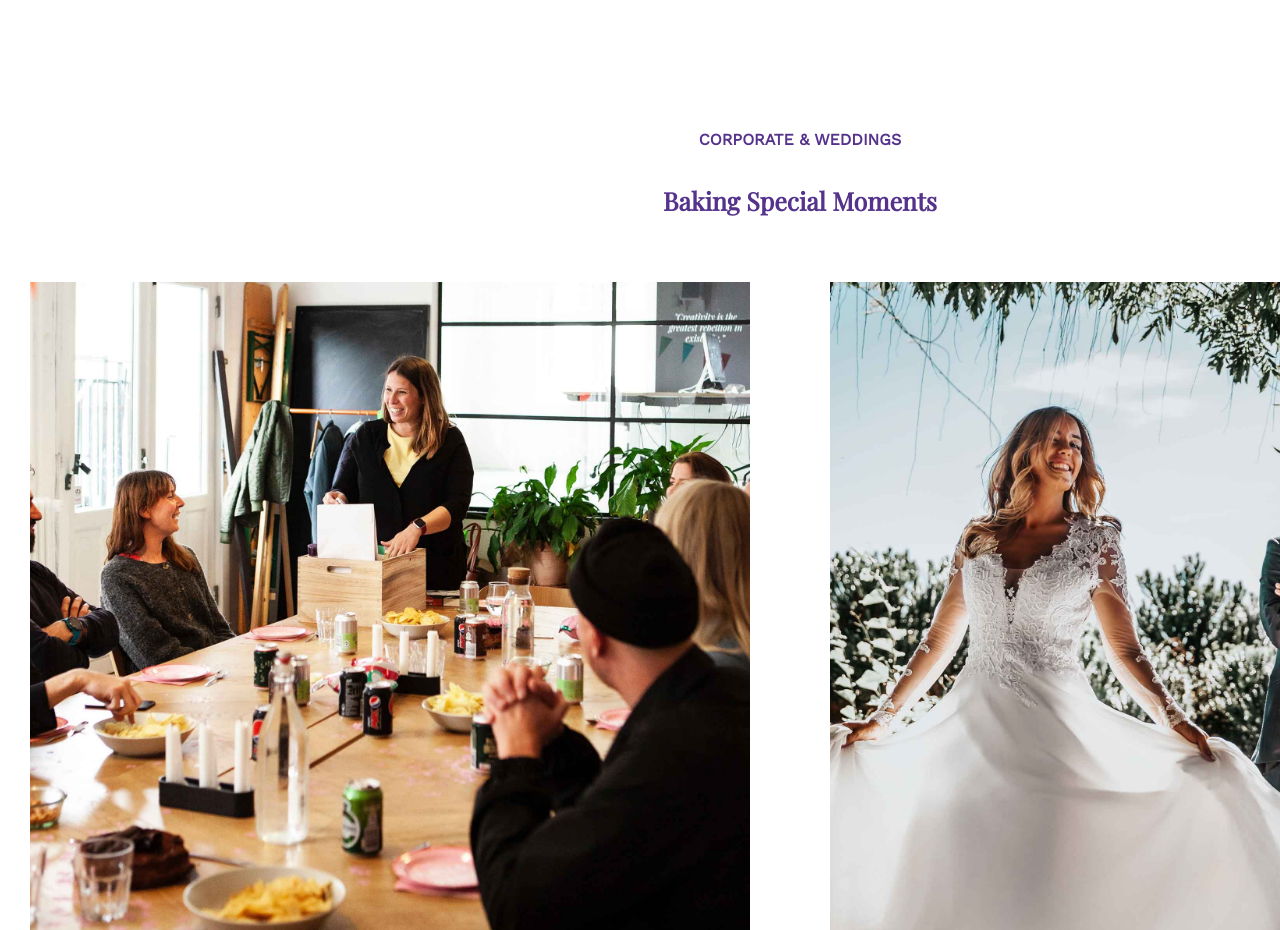
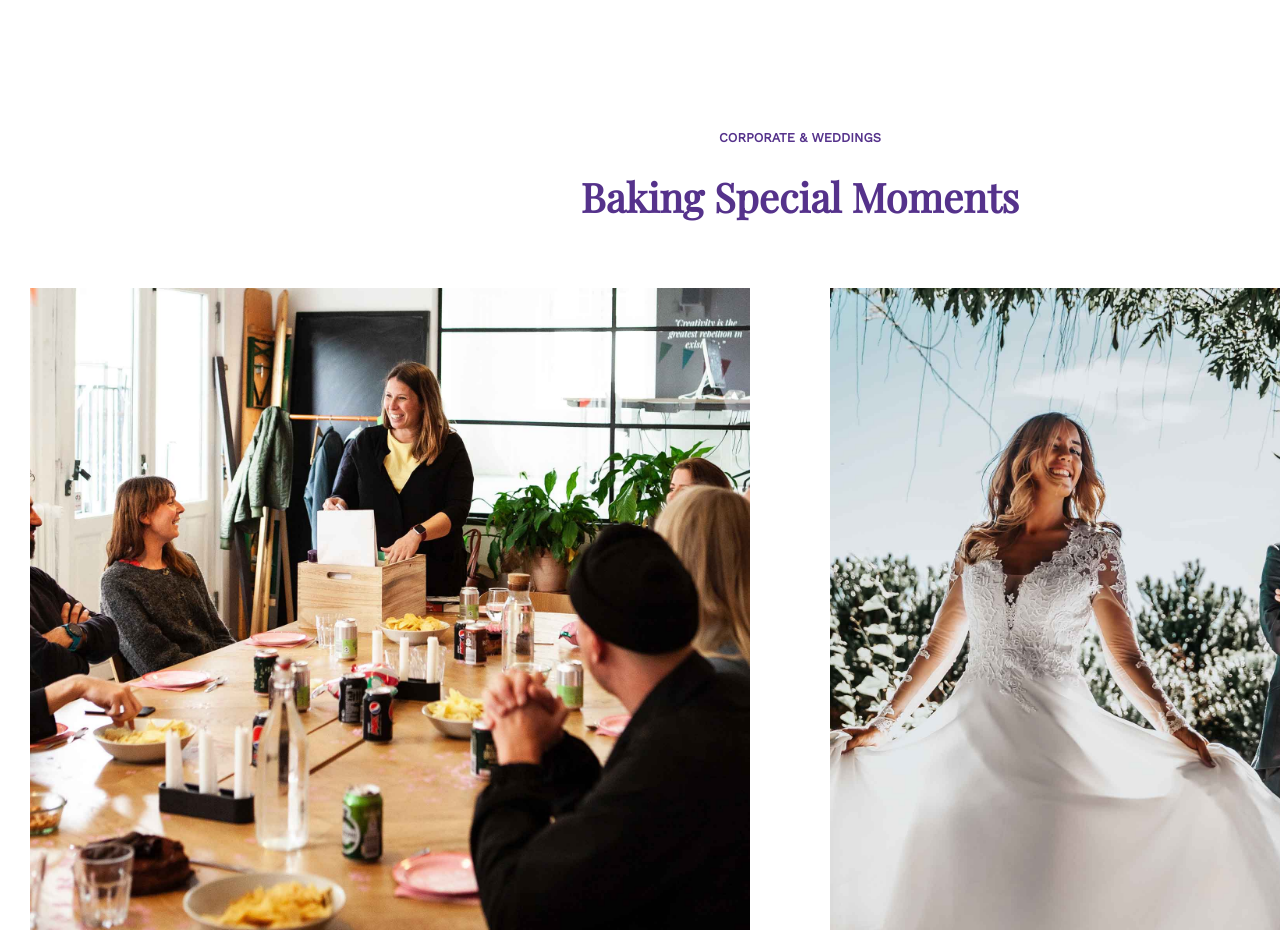
Before and after one commit to EnricoNapolitano/2023-01-31-esame_midterm, a Vue app in the folder proj-html-vuejs/: page / in a window 1280 px wide. Shown: the part 1440-2370 px from the top of the page. Built offline with nearby package versions, Linux system fonts and the light colour scheme.

Commit message:
lil change to wedding section style

```diff
--- a/proj-html-vuejs/src/components/AppMain/WeddingSection.vue
+++ b/proj-html-vuejs/src/components/AppMain/WeddingSection.vue
@@ -22,6 +22,15 @@ export default {
 @use '../../assets/scss/partials/mixins' as*;
 
 #wedding-section {
+    h4 {
+        font-size: 0.8rem;
+        padding-bottom: 25px;
+    }
+
+    h2 {
+        font-size: 2.5rem;
+    }
+
     div {
         text-align: center;
         @include center-align;
```
